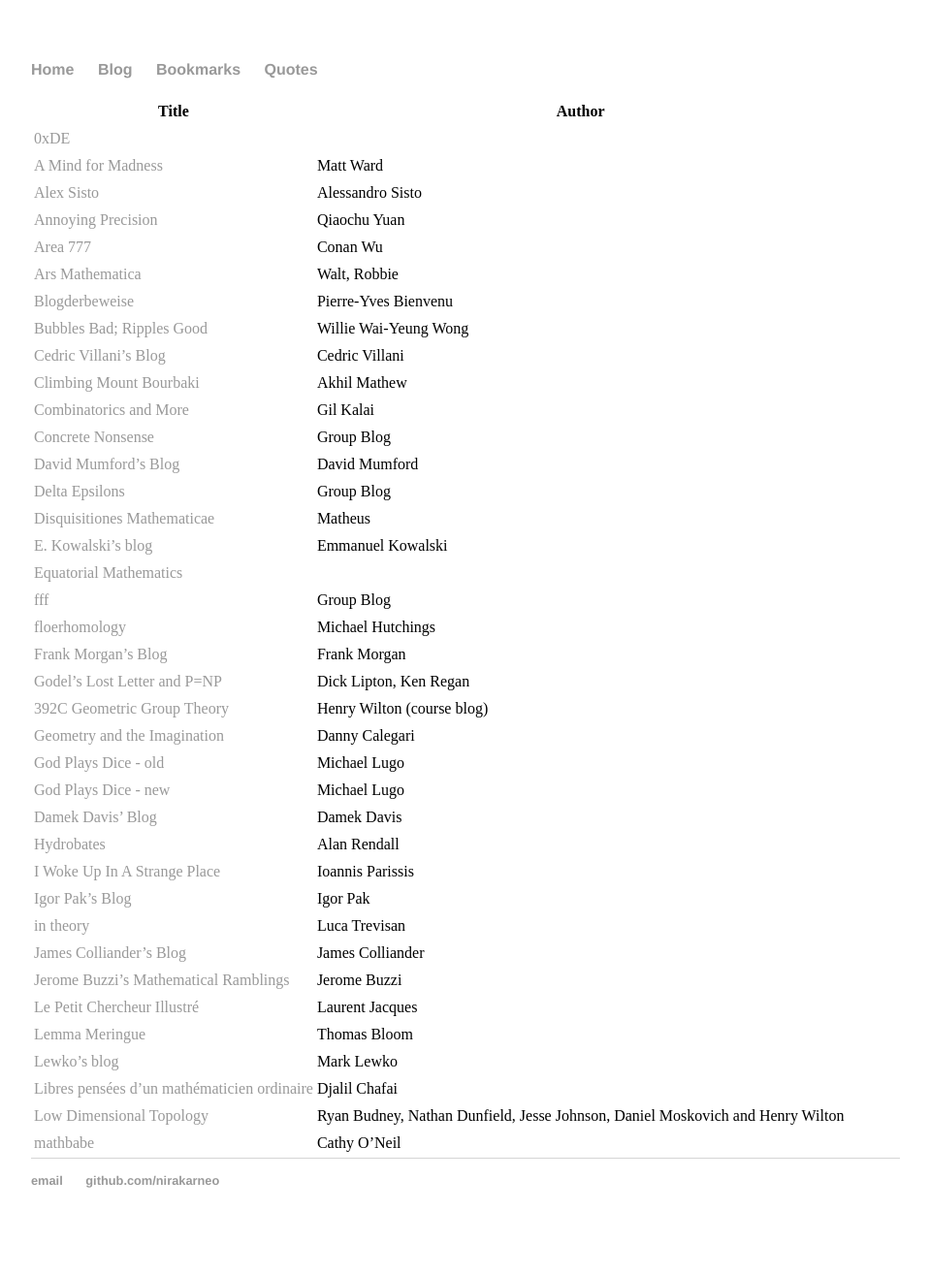
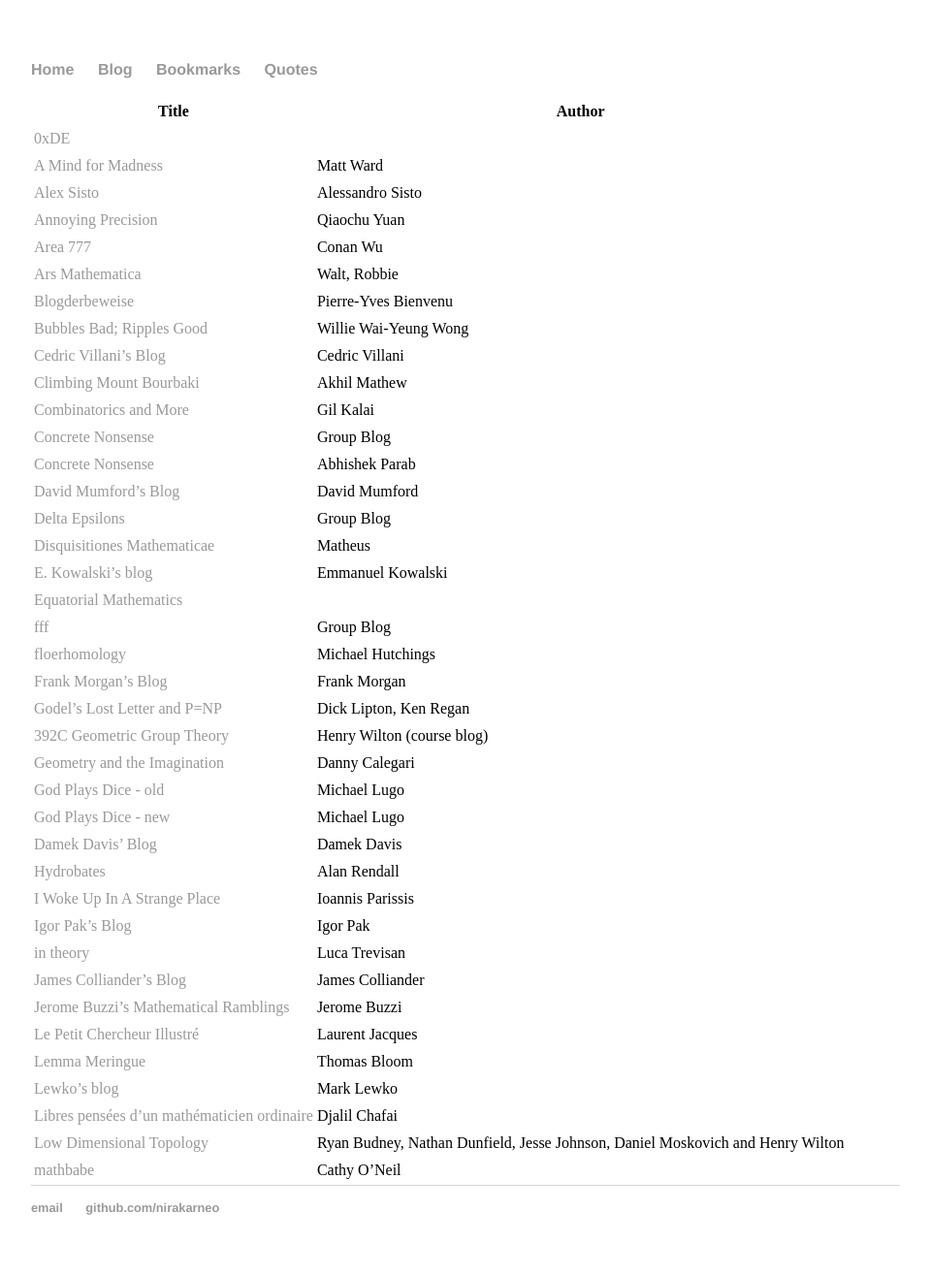
Before and after one commit to nirakarneo/nirakarneo.github.io, a Jekyll site: the page built from bookmarks/index.md, in a window 1280 px wide. Shown: the whole page at 97% size, without its empty margins (160-1119 px from the left). Built offline with Jekyll 4.4.1, drawn with Linux system fonts in a browser that asks for light colours; before the commit the page ends 1287 px from its top, so only the background shows below that.

Commit message:
Update index.md

```diff
--- a/bookmarks/index.md
+++ b/bookmarks/index.md
@@ -16,6 +16,7 @@ Title | Author
 [Climbing Mount Bourbaki](https://amathew.wordpress.com/) | Akhil Mathew
 [Combinatorics and More](https://gilkalai.wordpress.com/) | Gil Kalai
 [Concrete Nonsense](https://concretenonsense.wordpress.com/) | Group Blog
+[Concrete Nonsense](https://abhishekparab.wordpress.com/) | Abhishek Parab
 [David Mumford's Blog](http://www.dam.brown.edu/people/mumford/blog.html) | David Mumford
 [Delta Epsilons](https://deltaepsilons.wordpress.com/) | Group Blog
 [Disquisitiones Mathematicae](https://matheuscmss.wordpress.com/) | Matheus
```
